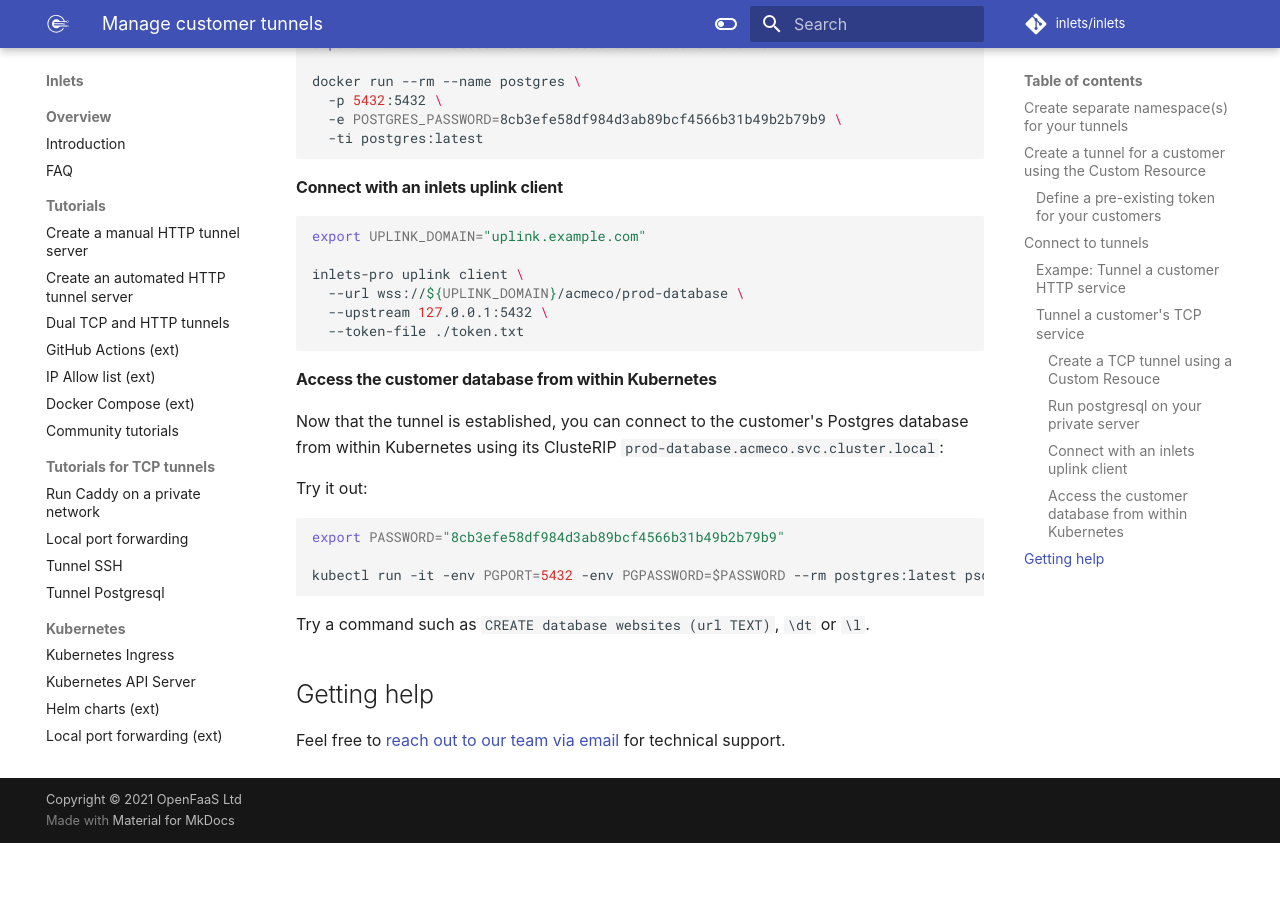
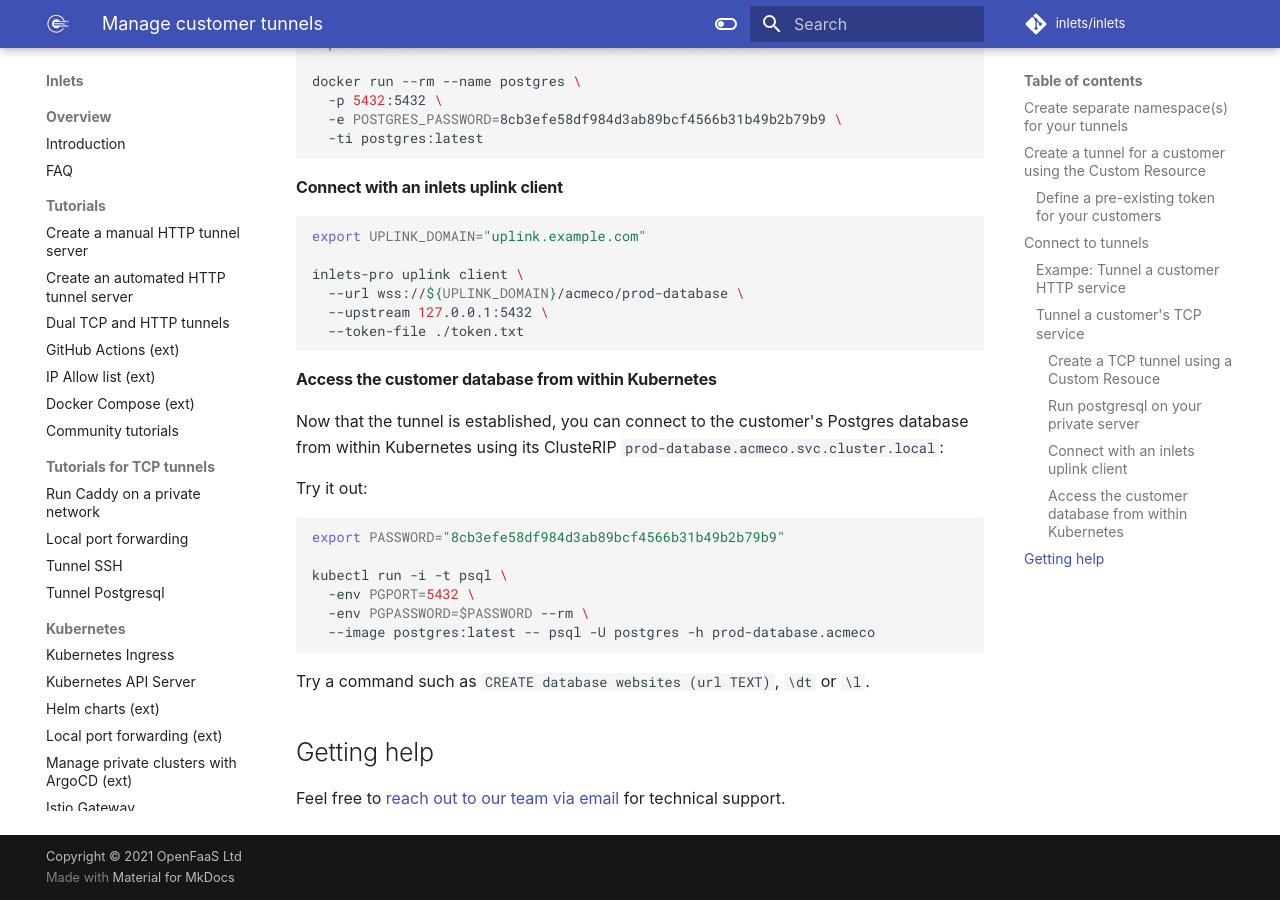
Before and after one commit to inlets/docs.inlets.dev, an MkDocs documentation site: the page built from docs/uplink/manage-tunnels.md, in a window 1280 px wide and 900 px high, scrolled down 3816 px. Built offline with MkDocs 1.6.1 and Material for MkDocs 9.7.7, drawn with Linux system fonts in a browser that asks for light colours; some web fonts are replaced; before the commit the page ends 4659 px from its top, so only the background shows below that.

Commit message:
Fix tcp tunnel example in inlets-uplink docs
Include the correct 'kubectl run' commands.

Signed-off-by: Han Verstraete (OpenFaaS Ltd) <han@openfaas.com>

````diff
--- a/docs/uplink/manage-tunnels.md
+++ b/docs/uplink/manage-tunnels.md
@@ -203,7 +203,10 @@
 ```bash
 export PASSWORD="8cb3efe58df984d3ab89bcf4566b31b49b2b79b9"
 
-kubectl run -it -env PGPORT=5432 -env PGPASSWORD=$PASSWORD --rm postgres:latest psql -U postgres -h prod-database.acmeco
+kubectl run -i -t psql \
+  -env PGPORT=5432 \
+  -env PGPASSWORD=$PASSWORD --rm \
+  --image postgres:latest -- psql -U postgres -h prod-database.acmeco
 ```
 
 Try a command such as `CREATE database websites (url TEXT)`, `\dt` or `\l`.
````
